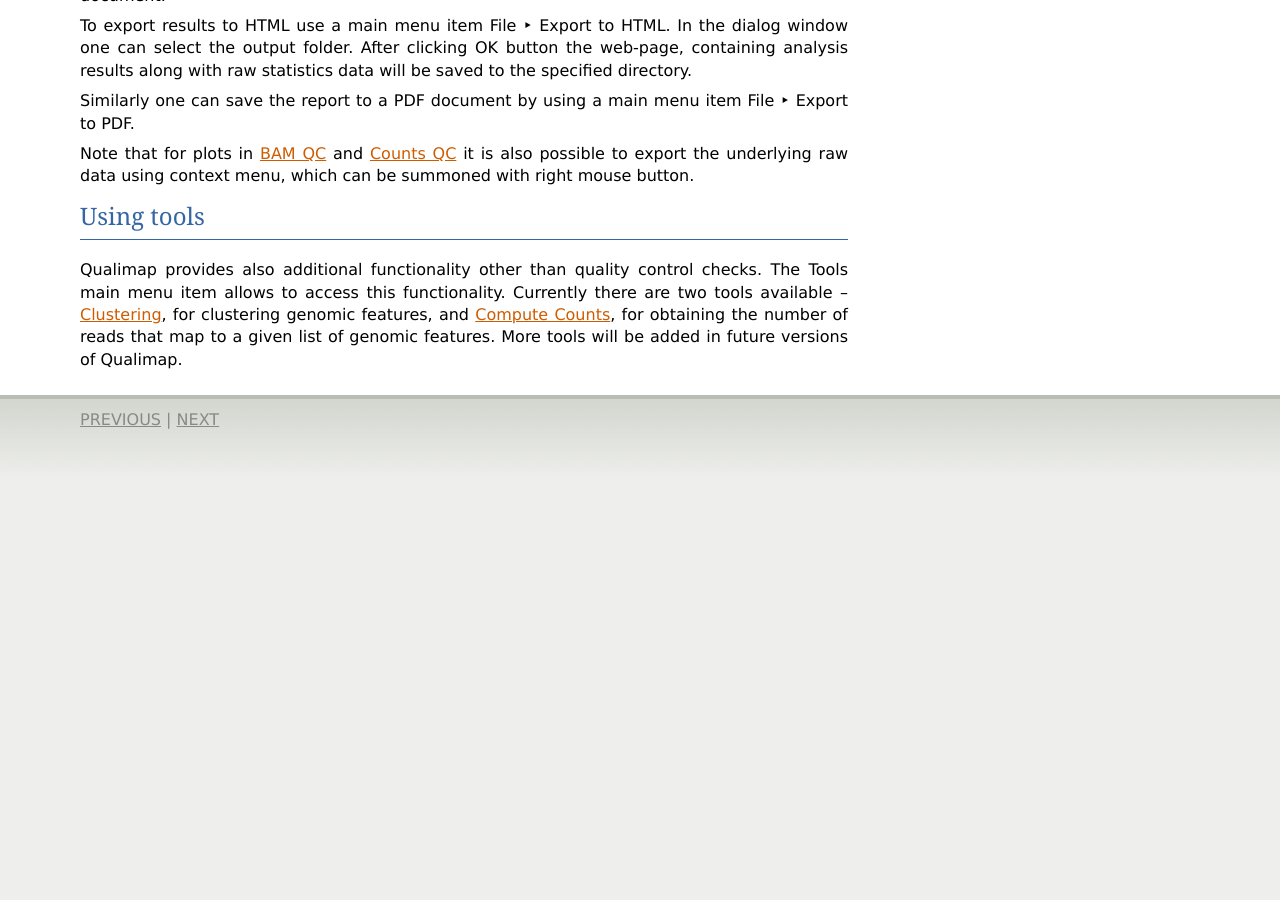
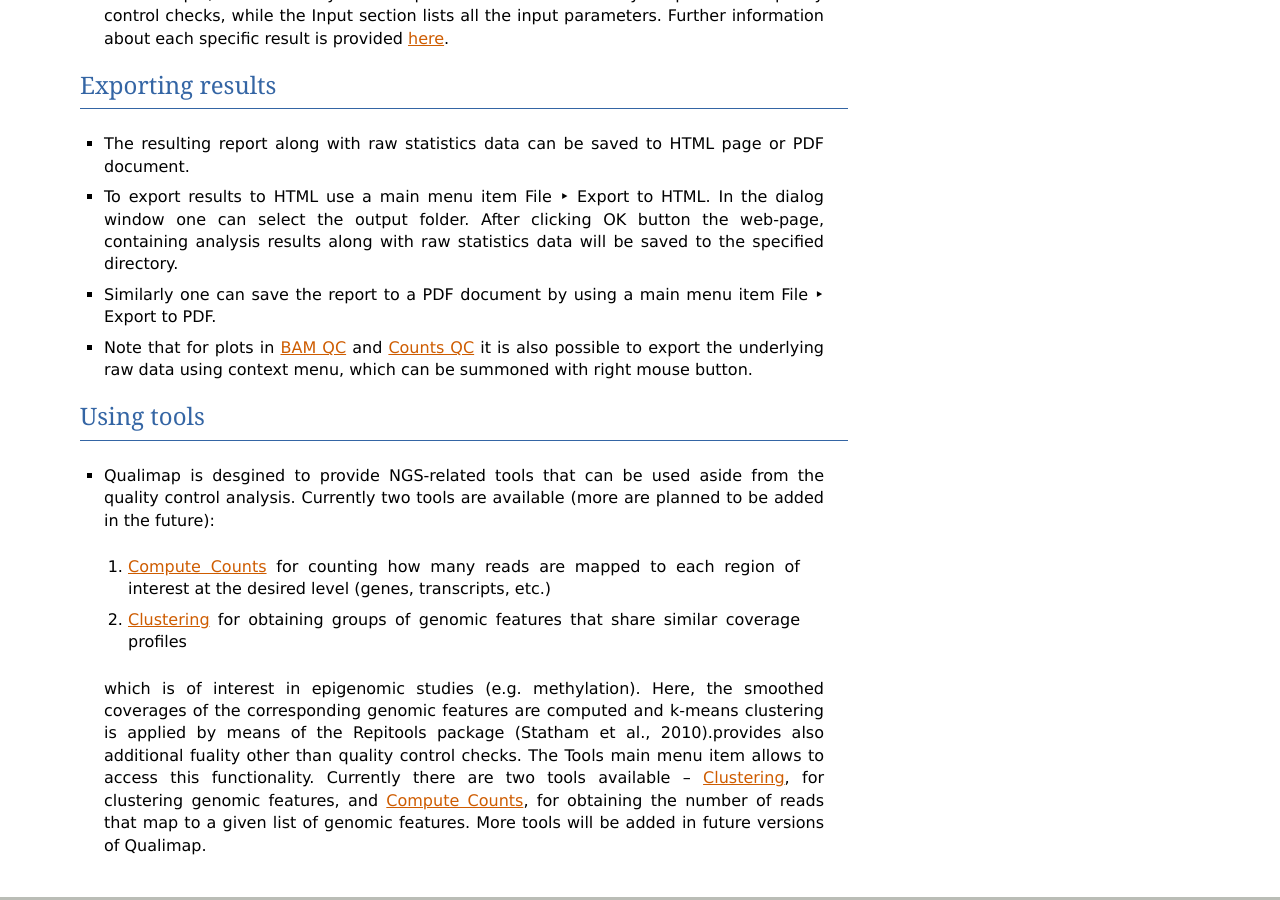
Before and after one commit to scchess/Qualimap, a Sphinx documentation site: the page built from doc/workflow.rst, in a window 1280 px wide and 900 px high, scrolled down 1911 px. Built offline with Sphinx 7.4.7, drawn with Linux system fonts in a browser that asks for light colours; before the commit the page ends 2410 px from its top, so only the background shows below that.

Commit message:
Changes to tools.rst and workflow.rst. compute counts in tools.rst should be improved

```diff
--- a/doc/workflow.rst
+++ b/doc/workflow.rst
@@ -6,52 +6,58 @@ Workflow
 Starting a new analysis
 -----------------------
 
-To start new analysis activate main menu item :menuselection:`File --> New Analysis` and select the desired type of analysis. Read more about different types of analysis :ref:`here <analysis-types>`.
+- To start new analysis activate main menu item :menuselection:`File --> New Analysis` and select the desired type of analysis. Read more about different types of analysis :ref:`here <analysis-types>`.
 
 .. image:: images/start_analysis.png
     :width: 500pt
     :align: center
 
 
-After the corresponding item is selected a dialog will appear that allows customizing  analysis options (input  files, algorithm parameters, etc.).
+- After the corresponding item is selected a dialog will appear that allows customizing  analysis options (input  files, algorithm parameters, etc.).
 
 .. image:: images/genomic.png
    :width: 500pt
    :align: center
 
 
-To run the analysis click the :guilabel:`Start analysis` button.
+- To run the analysis click the :guilabel:`Start analysis` button.
 
-During the computation a status message and a graphic bar will indicate the progress of the computation.
+- During the computation a status message and a graphic bar will indicate the progress of the computation.
 
 Viewing the results of the analysis
 -----------------------------------
 
-After the selected analysis is finished the results are shown as an interactive report in the Qualimap main window. Several reports can be opened at the same time in different tabs.
+- After the selected analysis is finished the results are shown as an interactive report in the Qualimap main window. Several reports can be opened at the same time in different tabs.
 
 .. image:: images/output.png
    :width: 500pt
    :align: center
 
-In the left part of the report window one can find a list containing available result items. Clicking on an item will automatically show the corresponding information report or graph. Some report items are common for different types of analysis.
+- In the left part of the report window one can find a list containing available result items. Clicking on an item will automatically show the corresponding information report or graph. Some report items are common for different types of analysis.
 
-For example, the :guilabel:`Summary` section provides a short summary of performed quality control checks, while the :guilabel:`Input` section lists all the input parameters. Further information about each specific result is provided :ref:`here <analysis-types>`.
+- For example, the :guilabel:`Summary` section provides a short summary of performed quality control checks, while the :guilabel:`Input` section lists all the input parameters. Further information about each specific result is provided :ref:`here <analysis-types>`.
 
 .. _export:
 
 Exporting results
 -----------------
 
-The resulting report along with raw statistics data can be saved to HTML page or PDF document.
+- The resulting report along with raw statistics data can be saved to HTML page or PDF document.
 
-To export results to HTML use a main menu item :menuselection:`File --> Export to HTML`. In the dialog window one can select the output folder. After clicking :guilabel:`OK` button the web-page, containing analysis results along with raw statistics data will be saved to the specified directory.
+- To export results to HTML use a main menu item :menuselection:`File --> Export to HTML`. In the dialog window one can select the output folder. After clicking :guilabel:`OK` button the web-page, containing analysis results along with raw statistics data will be saved to the specified directory.
 
-Similarly one can save the report to a PDF document by using a main menu item :menuselection:`File --> Export to PDF`.
+- Similarly one can save the report to a PDF document by using a main menu item :menuselection:`File --> Export to PDF`.
 
-Note that for plots in :ref:`BAM QC <bamqc>` and :ref:`Counts QC <countsqc>` it is also possible to export the underlying raw data using context menu, which can be summoned with right mouse button.
+- Note that for plots in :ref:`BAM QC <bamqc>` and :ref:`Counts QC <countsqc>` it is also possible to export the underlying raw data using context menu, which can be summoned with right mouse button.
 
 
 Using tools
 -----------
 
-Qualimap provides also additional functionality other than quality control checks. The :guilabel:`Tools` main menu item allows to access this functionality. Currently there are two tools available -- :ref:`Clustering <clustering>`, for clustering genomic features, and :ref:`Compute Counts <compute-counts>`, for obtaining the number of reads that map to a given list of genomic features. More tools will be added in future versions of Qualimap.
+- Qualimap is desgined to provide NGS-related tools that can be used aside from the quality control analysis. Currently two tools are available (more are planned to be added in the future):
+
+  1. :ref:`Compute Counts <compute-counts>` for counting how many reads are mapped to each region of interest at the desired level (genes, transcripts, etc.)
+
+  2. :ref:`Clustering <clustering>` for obtaining groups of genomic features that share similar coverage profiles
+
+  which is of interest in epigenomic studies (e.g. methylation). Here, the smoothed coverages of the corresponding genomic features are computed and k-means clustering is applied by means of the Repitools package (Statham et al., 2010).provides also additional fuality other than quality control checks. The :guilabel:`Tools` main menu item allows to access this functionality. Currently there are two tools available -- :ref:`Clustering <clustering>`, for clustering genomic features, and :ref:`Compute Counts <compute-counts>`, for obtaining the number of reads that map to a given list of genomic features. More tools will be added in future versions of Qualimap.
```
Also changed, not shown: doc/tools.rst (+17 -8 lines).
